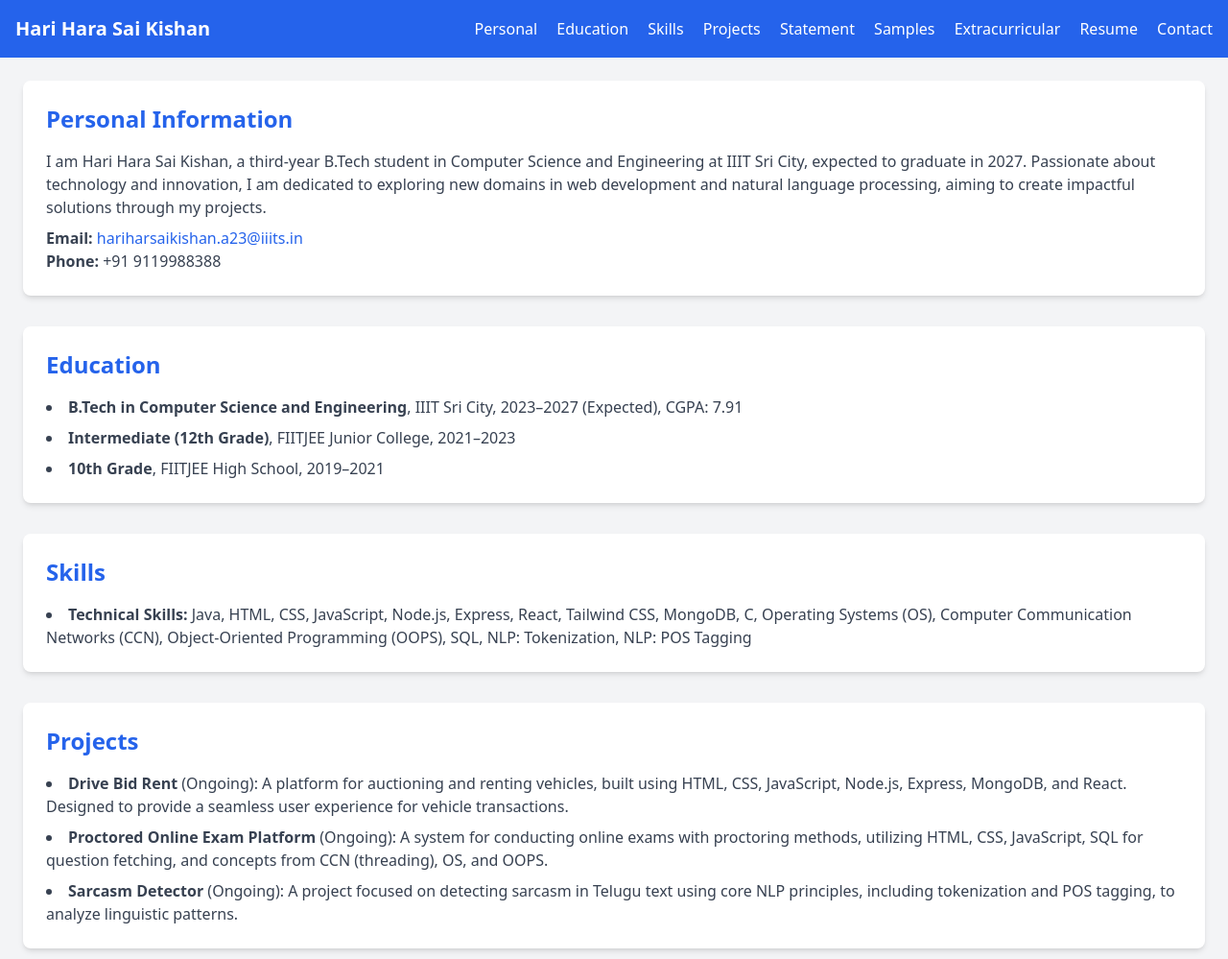
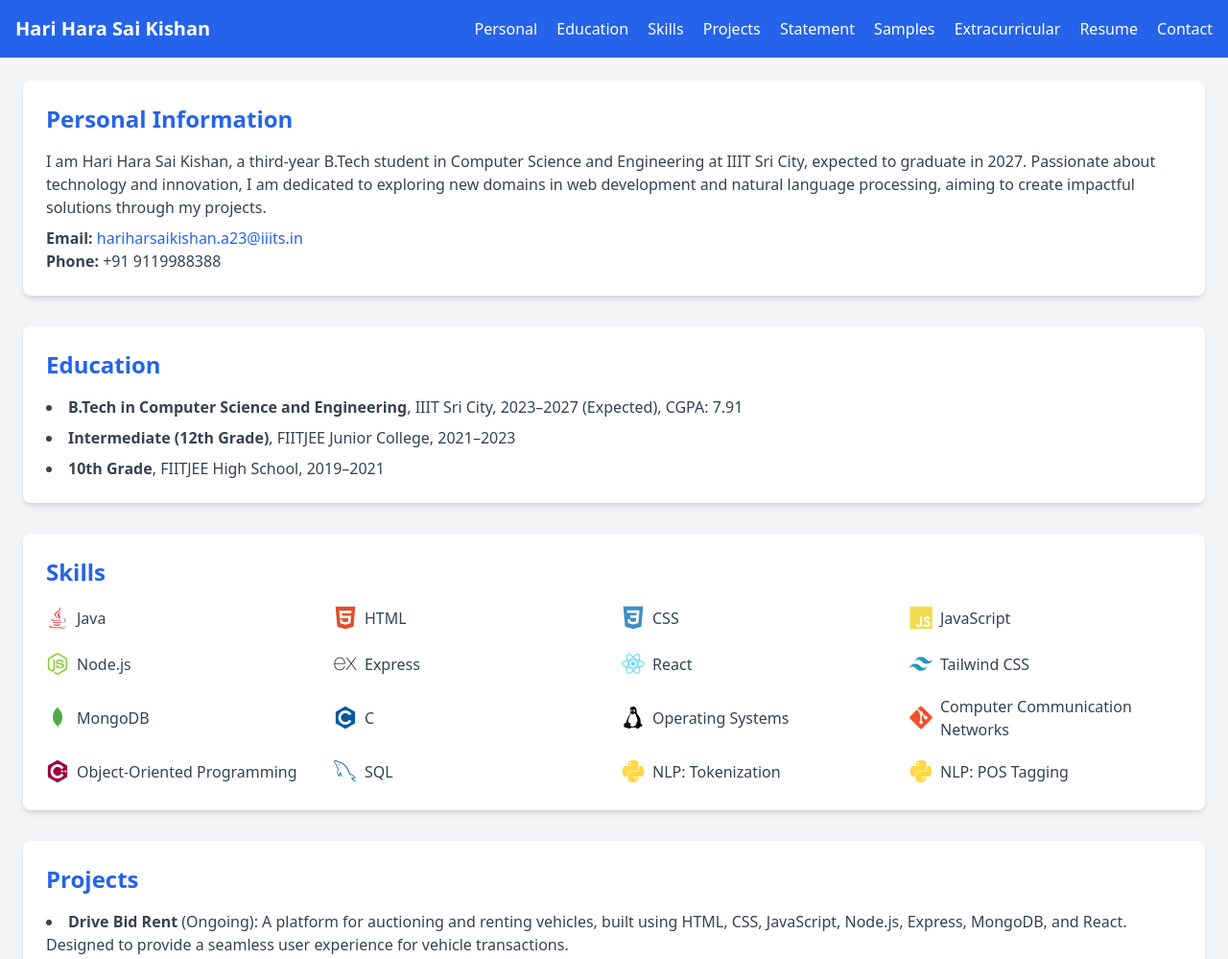
Before and after one commit to kishanking06/portfolio, a website: page index.html in a window 1280 px wide. Shown: the top 999 px of the page at 96% size. Drawn offline with nearby package versions, Linux system fonts and the light colour scheme.

Commit message:
Update index.html

```diff
--- a/index.html
+++ b/index.html
@@ -5,6 +5,7 @@
     <meta name="viewport" content="width=device-width, initial-scale=1.0">
     <title>Hari Hara Sai Kishan's E-Portfolio</title>
     <script src="https://cdn.tailwindcss.com"></script>
+    <link href="https://cdn.jsdelivr.net/npm/devicon@2.15.1/devicon.min.css" rel="stylesheet">
 </head>
 <body class="bg-gray-100 font-sans">
     <!-- Navigation Bar -->
@@ -52,9 +53,72 @@
         <!-- Skills -->
         <section id="skills" class="bg-white p-6 rounded-lg shadow-md">
             <h2 class="text-2xl font-bold text-blue-600 mb-4">Skills</h2>
-            <ul class="list-disc list-inside text-gray-700 space-y-2">
-                <li><strong>Technical Skills:</strong> Java, HTML, CSS, JavaScript, Node.js, Express, React, Tailwind CSS, MongoDB, C, Operating Systems (OS), Computer Communication Networks (CCN), Object-Oriented Programming (OOPS), SQL, NLP: Tokenization, NLP: POS Tagging</li>
-            </ul>
+            <div class="grid grid-cols-2 sm:grid-cols-3 md:grid-cols-4 gap-4 text-gray-700">
+                <div class="flex items-center space-x-2">
+                    <i class="devicon-java-plain colored text-2xl"></i>
+                    <span>Java</span>
+                </div>
+                <div class="flex items-center space-x-2">
+                    <i class="devicon-html5-plain colored text-2xl"></i>
+                    <span>HTML</span>
+                </div>
+                <div class="flex items-center space-x-2">
+                    <i class="devicon-css3-plain colored text-2xl"></i>
+                    <span>CSS</span>
+                </div>
+                <div class="flex items-center space-x-2">
+                    <i class="devicon-javascript-plain colored text-2xl"></i>
+                    <span>JavaScript</span>
+                </div>
+                <div class="flex items-center space-x-2">
+                    <i class="devicon-nodejs-plain colored text-2xl"></i>
+                    <span>Node.js</span>
+                </div>
+                <div class="flex items-center space-x-2">
+                    <i class="devicon-express-original colored text-2xl"></i>
+                    <span>Express</span>
+                </div>
+                <div class="flex items-center space-x-2">
+                    <i class="devicon-react-original colored text-2xl"></i>
+                    <span>React</span>
+                </div>
+                <div class="flex items-center space-x-2">
+                    <i class="devicon-tailwindcss-plain colored text-2xl"></i>
+                    <span>Tailwind CSS</span>
+                </div>
+                <div class="flex items-center space-x-2">
+                    <i class="devicon-mongodb-plain colored text-2xl"></i>
+                    <span>MongoDB</span>
+                </div>
+                <div class="flex items-center space-x-2">
+                    <i class="devicon-c-plain colored text-2xl"></i>
+                    <span>C</span>
+                </div>
+                <div class="flex items-center space-x-2">
+                    <i class="devicon-linux-plain colored text-2xl"></i>
+                    <span>Operating Systems</span>
+                </div>
+                <div class="flex items-center space-x-2">
+                    <i class="devicon-git-plain colored text-2xl"></i>
+                    <span>Computer Communication Networks</span>
+                </div>
+                <div class="flex items-center space-x-2">
+                    <i class="devicon-cplusplus-plain colored text-2xl"></i>
+                    <span>Object-Oriented Programming</span>
+                </div>
+                <div class="flex items-center space-x-2">
+                    <i class="devicon-mysql-plain colored text-2xl"></i>
+                    <span>SQL</span>
+                </div>
+                <div class="flex items-center space-x-2">
+                    <i class="devicon-python-plain colored text-2xl"></i>
+                    <span>NLP: Tokenization</span>
+                </div>
+                <div class="flex items-center space-x-2">
+                    <i class="devicon-python-plain colored text-2xl"></i>
+                    <span>NLP: POS Tagging</span>
+                </div>
+            </div>
         </section>
 
         <!-- Projects -->
@@ -102,9 +166,9 @@
         <section id="resume" class="bg-white p-6 rounded-lg shadow-md">
             <h2 class="text-2xl font-bold text-blue-600 mb-4">Resume</h2>
             <p class="text-gray-700">
-                A summary of my academic and professional journey is included in this portfolio. For a detailed resume, please contact me at <a href="mailto:hariharsaikishan.a23@iiits.in" class="text-blue-600 hover:underline">hariharsaikishan.a23@iiits.in</a>. A downloadable version will be available soon.
+                A summary of my academic and professional journey is included in this portfolio. Download my detailed resume below or contact me at <a href="mailto:hariharsaikishan.a23@iiits.in" class="text-blue-600 hover:underline">hariharsaikishan.a23@iiits.in</a> for further details.
             </p>
-            <p class="text-gray-700 mt-2"><a href="resume.pdf" class="text-blue-600 hover:underline">Download Resume (Placeholder)</a></p>
+            <p class="text-gray-700 mt-2"><a href="resume.pdf" class="text-blue-600 hover:underline">Download Resume</a></p>
         </section>
 
         <!-- Contact -->
```
